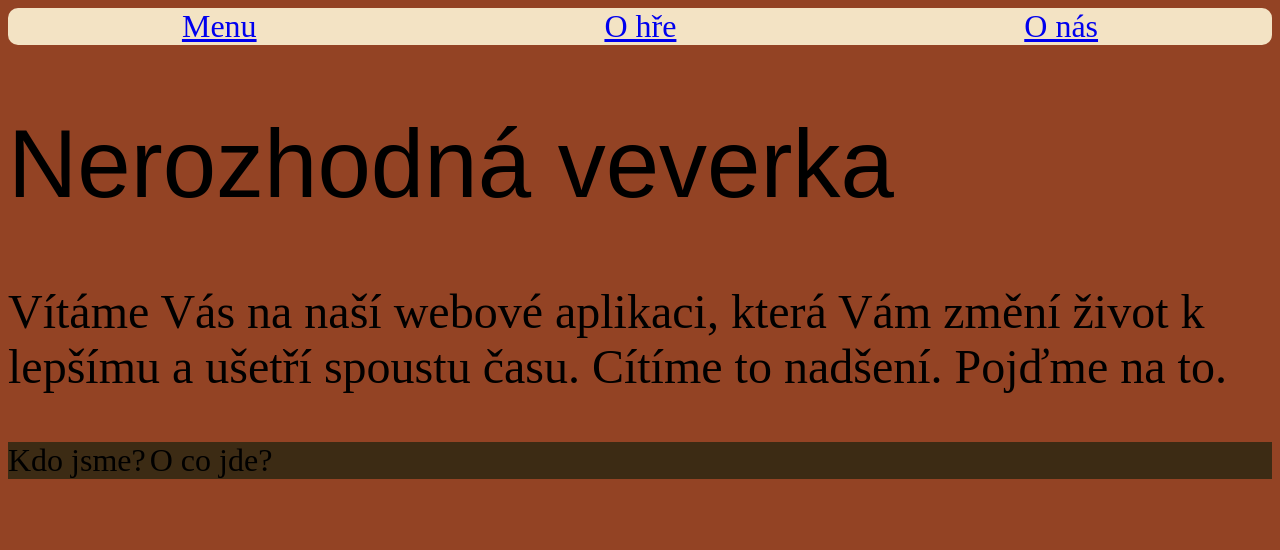
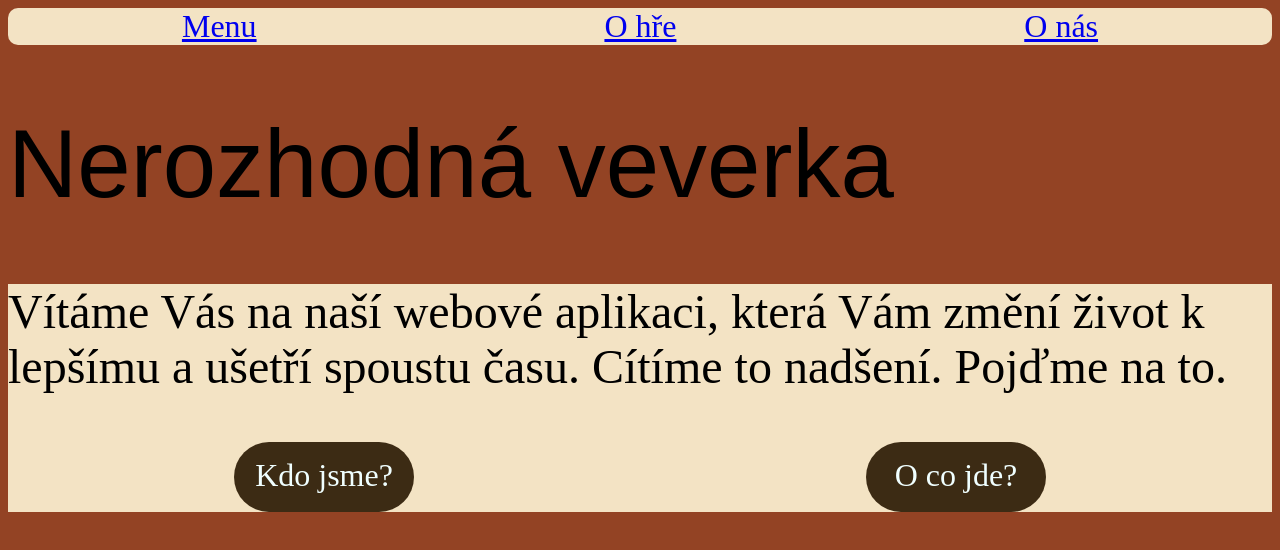
Before and after one commit to BaraT91/o-projektu, a plain HTML site: page index.html in a window 1280 px wide. Drawn offline with Linux system fonts and the light colour scheme; a web font is replaced by a local one.

Commit message:
Úprava tlačítek na úvodní straně

```diff
--- a/index.html
+++ b/index.html
@@ -25,14 +25,16 @@
     </div>
     <div class="uvod">
       <h1>Nerozhodná veverka</h1>
+    </div>
+    <div class="main_content">
       <p>
         Vítáme Vás na naší webové aplikaci, která Vám změní život k lepšímu a
         ušetří spoustu času. Cítíme to nadšení. Pojďme na to.
       </p>
-    </div>
-    <div class="tlacitka">
-      <a class="onas">Kdo jsme?</a>
-      <a class="ohre">O co jde?</a>
+      <div class="tlacitka">
+        <a class="onas">Kdo jsme?</a>
+        <a class="ohre">O co jde?</a>
+      </div>
     </div>
   </body>
 </html>
--- a/style.css
+++ b/style.css
@@ -7,6 +7,10 @@ h1 {
   font-weight: 400;
   font-style: normal;
   font-size: 6em;
+}
+
+.main_content {
+  background-color: #F3E3C4;
 }
 
 p {
@@ -24,6 +28,19 @@ a {
   border: none;
 }
 
+.onas,
+.ohre {
+  background-color: #3C2B14;
+  width: 180px;
+  height: 55px;
+  border-radius: 45px;
+  text-align: center;
+  padding-top: 15px;
+}
+
 .tlacitka {
-  background-color: #3C2B14;
+  display: flex;
+  justify-content: space-around;
+  border-radius: 10px;
+  color: azure;
 }
```
